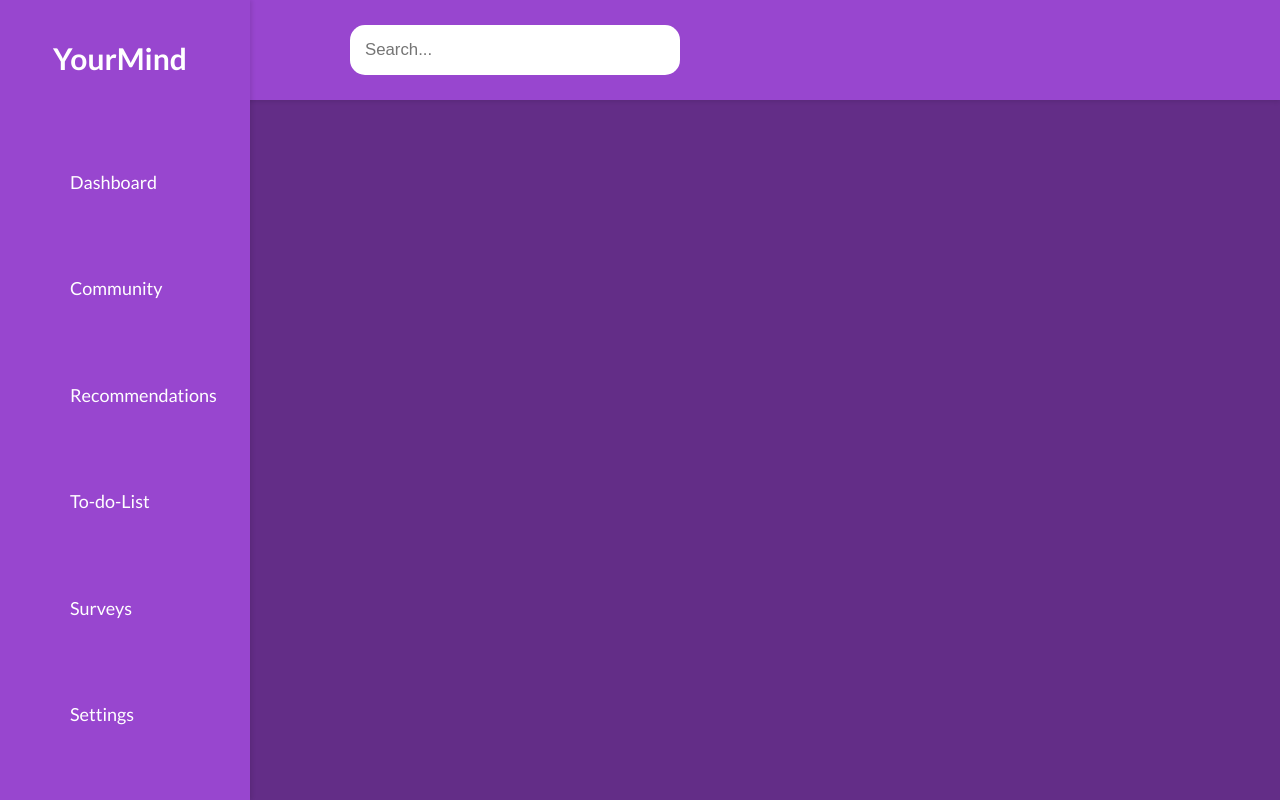
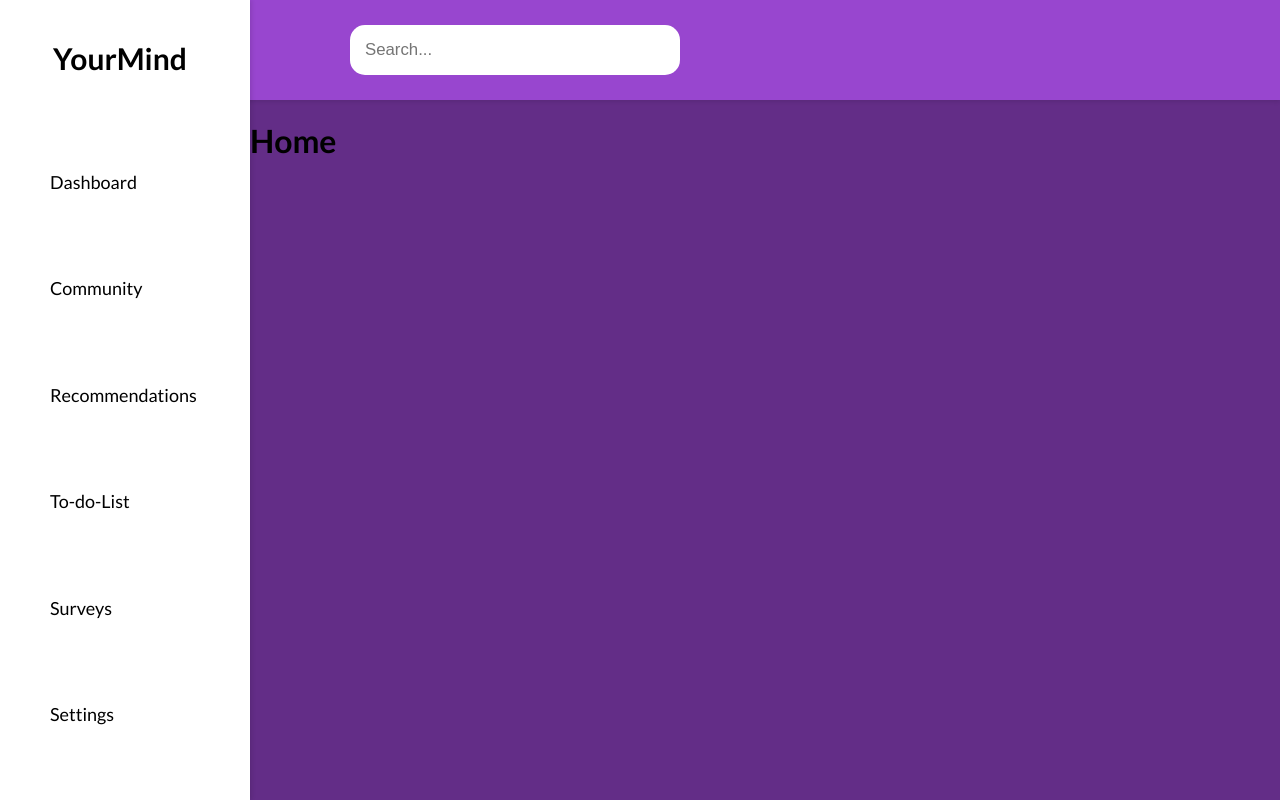
Before and after one commit to moodyspider266/Mental-Health-App, a React (Create React App) app in the folder client/: page / in a window 1280 px wide. Shown: the top 800 px of the page. Built offline with nearby package versions, Linux system fonts and the light colour scheme.

Commit message:
working on main-content

```diff
--- a/client/src/App.css
+++ b/client/src/App.css
@@ -14,3 +14,8 @@ html, body {
   flex-direction: column;
   height: 100vh;
 }
+
+.main-content {
+  margin-left: 250px;
+
+}
--- a/client/src/components_styling/Sidebar.css
+++ b/client/src/components_styling/Sidebar.css
@@ -3,7 +3,7 @@
 .sidebar {
     width: 250px;
     height: 100%;
-    background-color: rgb(152, 70, 207);
+    background-color: white;
     position: fixed;
     top: 0;
     left: 0;
@@ -26,7 +26,7 @@
     margin-left: 10px;
     font-weight: 900;
     text-decoration: none;
-    color: white;
+    color: black;
   }
 
   .sidebar-header {
@@ -71,13 +71,13 @@
 
   .sidebar-option a {
     text-decoration: none;
-    color: white;
-    display: flex;
-    align-items: center;
+    color: black;
+    display: inline;
     padding: 10px;
     transition: background-color 0.3s ease;
   }
 
   .sidebar-option a:hover {
     color: rgb(63, 11, 97);
+    box-shadow: 0 2px 4px rgba(0, 0, 0, 0.1);
   }
--- a/client/src/pages/Home.jsx
+++ b/client/src/pages/Home.jsx
@@ -3,47 +3,7 @@ import React from 'react';
 function Home() {
   return (
     <div className="home-container">
-      <div className="my-cards">
-        {/* My Cards component */}
-        <div className="card">
-          Card 1 Content
-        </div>
-        <div className="card">
-          Card 2 Content
-        </div>
-      </div>
-
-      <div className="recent-transactions">
-        {/* Recent Transactions component */}
-        <ul>
-          <li>Transaction 1</li>
-          <li>Transaction 2</li>
-          <li>Transaction 3</li>
-        </ul>
-      </div>
-
-      <div className="weekly-activity-chart">
-        {/* Weekly Activity Chart component */}
-        {/* Bar diagram for each day of the week */}
-      </div>
-
-      <div className="expense-statistics">
-        {/* Expense Statistics component */}
-        {/* Pie chart showing distribution of amount spent in different categories */}
-      </div>
-
-      <div className="quick-transfer">
-        {/* Quick Transfer component */}
-        {/* Three users at the start */}
-        {/* Button to show next three users */}
-        {/* Input for amount to be transferred */}
-        {/* Send button */}
-      </div>
-
-      <div className="balance-history">
-        {/* Balance History component */}
-        {/* Diagram showing monthly spending */}
-      </div>
+      <h1>Home</h1>
     </div>
   );
 }
```
Also changed, not shown: client/src/pages/Login.jsx (added, +9 -0 lines).
